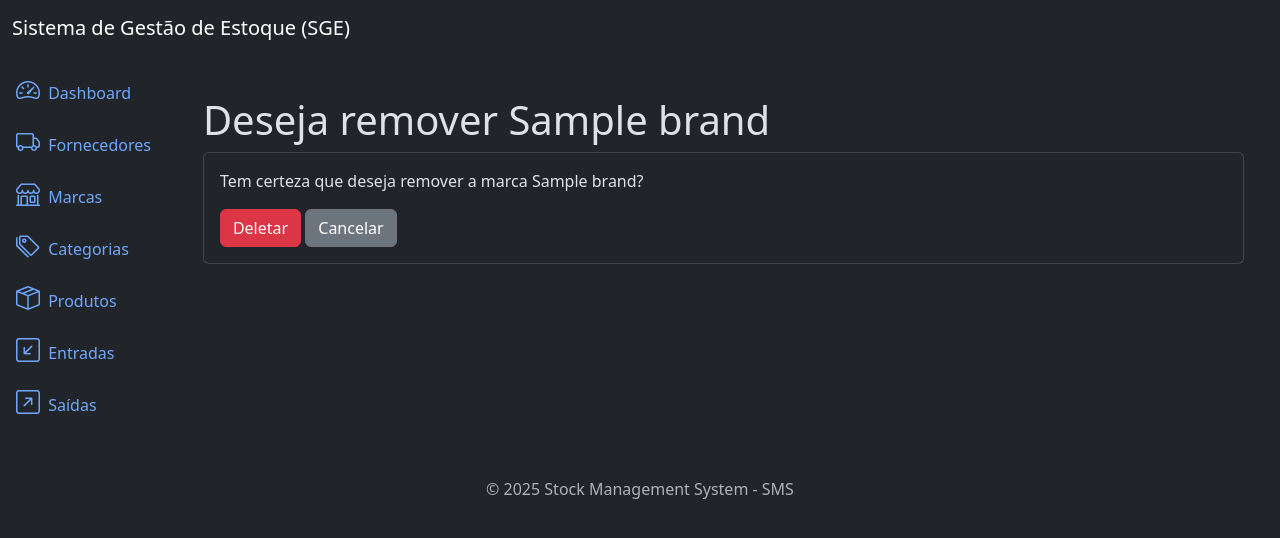
After one commit to jbrunomf/DjangoSMS, a Django app: page /brands/delete/1/ in a window 1280 px wide. The commit adds this page. Shown: the top 538 px of the page. Run offline with Django 5.2, Linux system fonts and the light colour scheme; tables that the repository leaves empty hold one stand-in row (values such as "Sample post").

Commit message:
Add delete functionality for Brand model
Introduced `BrandDeleteView` to enable deleting brands, along with a corresponding `brand_delete.html` template. Updated `brand_list.html` to include a delete button and enhanced navigation by adding the delete route in `urls.py`. These changes complete the CRUD operations for the Brand model.

```diff
--- /dev/null
+++ b/brands/templates/brand_delete.html
@@ -0,0 +1,24 @@
+{% extends 'base.html' %}
+
+{% block title %} Deletar Marca {{ brand.brand_name }} {% endblock %}
+
+
+{% block content %}
+    <div class="container mt-4">
+        <h3 class="display-6">Deseja remover {{ brand.brand_name }}</h3>
+
+        <div class="card">
+            <div class="card-body">
+                <p class="card-text">
+                    Tem certeza que deseja remover a marca {{ brand.brand_name }}?
+                </p>
+                <form action="{% url 'brand_delete' brand.id %}" method="post">
+                    {% csrf_token %}
+                    <button type="submit" class="btn btn-danger">Deletar</button>
+                    <a href="{% url 'brand_list' %}" class="btn btn-secondary">Cancelar</a>
+                </form>
+            </div>
+        </div>
+    </div>
+
+{% endblock %}
--- a/brands/templates/brand_list.html
+++ b/brands/templates/brand_list.html
@@ -43,6 +43,8 @@
                         <a href="{% url 'brand_detail' brand.id %}" class="btn btn-info"><i class="bi-eye"></i></a>
                         <a href="{% url 'brand_update' brand.id %}" class="btn btn-warning"><i
                                 class="bi bi-pencil"></i></a>
+                        <a href="{% url 'brand_delete' brand.id %}" class="btn btn-danger"><i
+                                class="bi bi-x"></i></a>
                     </td>
                 </tr>
             {% endfor %}
--- a/brands/urls.py
+++ b/brands/urls.py
@@ -7,4 +7,5 @@ urlpatterns = [
     path('create/', views.BrandCreateView.as_view(), name='brand_create'),
     path('update/<int:pk>/', views.BrandUpdateView.as_view(), name='brand_update'),
     path('detail/<int:pk>/', views.BrandDetailView.as_view(), name='brand_detail'),
+    path('delete/<int:pk>/', views.BrandDeleteView.as_view(), name='brand_delete'),
 ]
--- a/brands/views.py
+++ b/brands/views.py
@@ -1,5 +1,5 @@
 from django.urls import reverse_lazy
-from django.views.generic import ListView, CreateView, UpdateView, DetailView
+from django.views.generic import ListView, CreateView, UpdateView, DetailView, DeleteView
 
 from brands.forms import BrandForm
 from brands.models import Brand
@@ -36,3 +36,9 @@ class BrandUpdateView(UpdateView):
 class BrandDetailView(DetailView):
     model = Brand
     template_name = 'brand_detail.html'
+
+
+class BrandDeleteView(DeleteView):
+    model = Brand
+    template_name = 'brand_delete.html'
+    success_url = reverse_lazy('brand_list')
```
